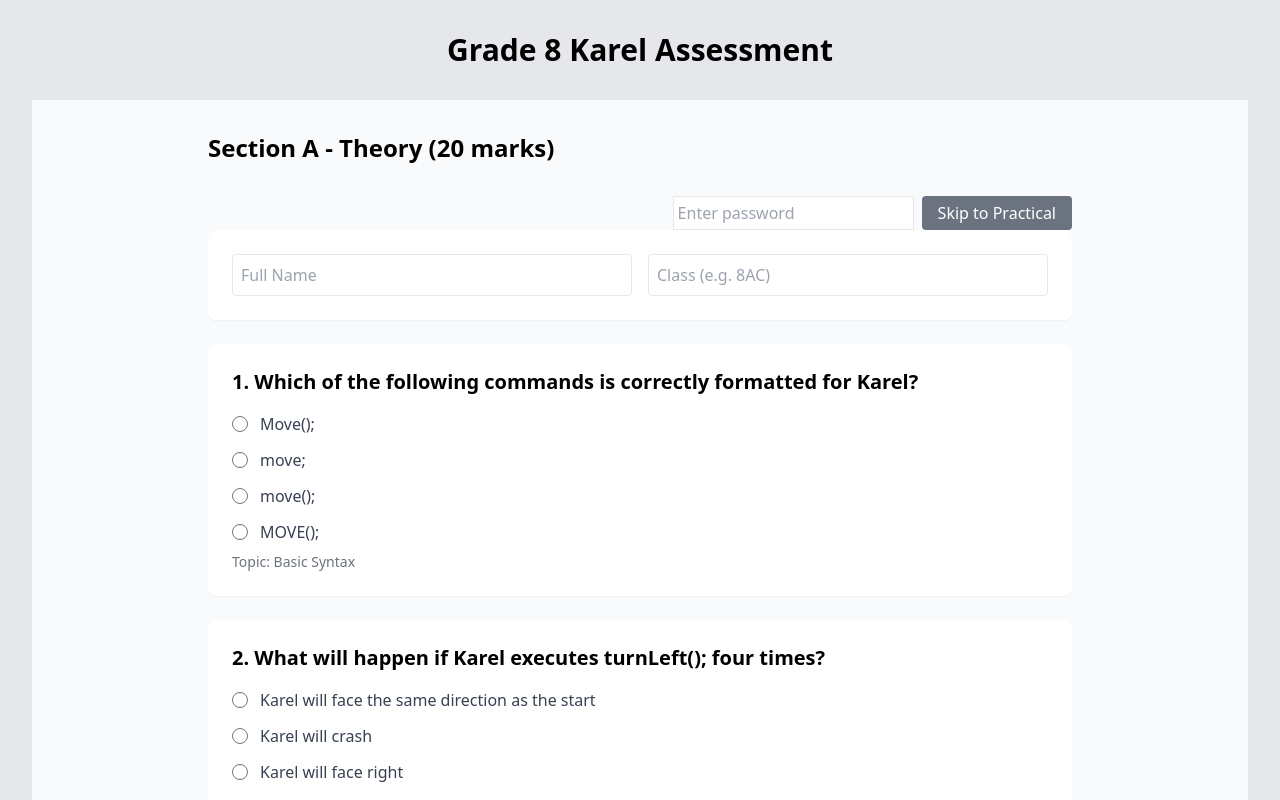
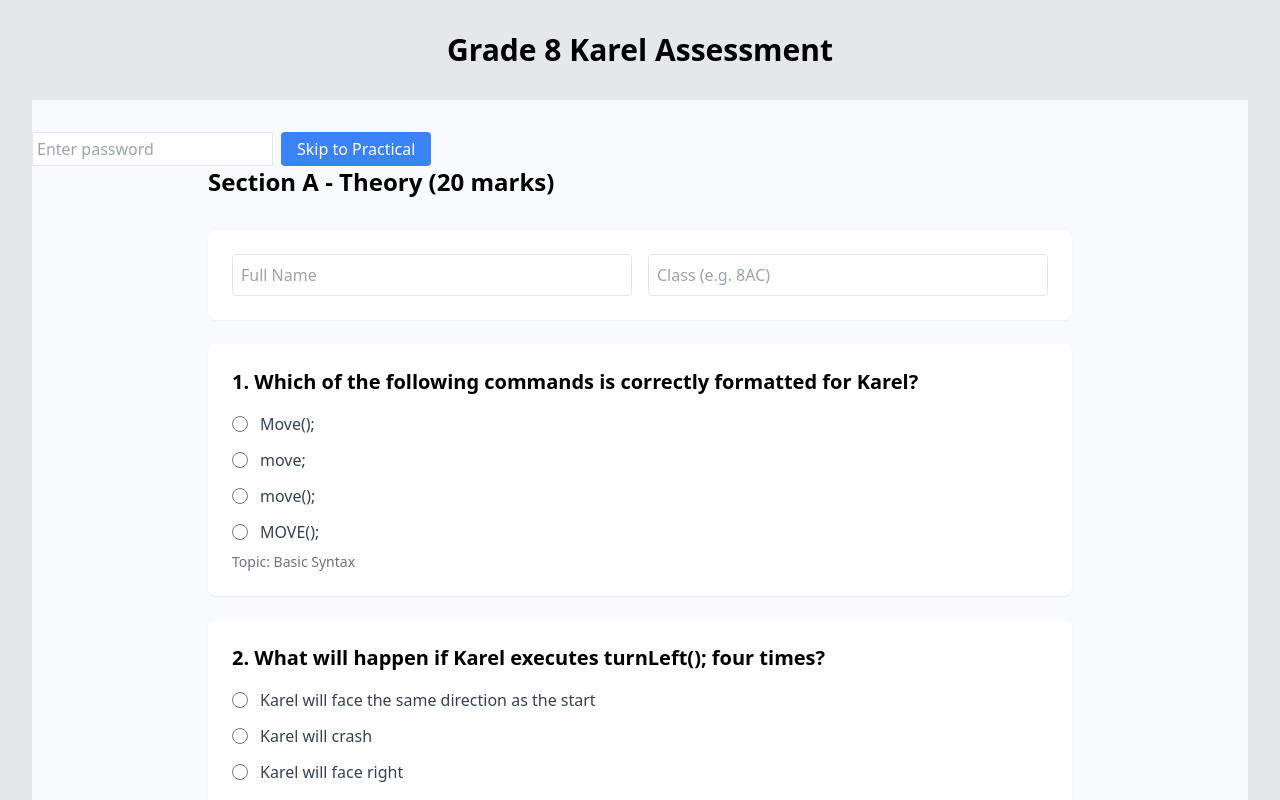
Before and after one commit to sjmc-IT-assessments/gr8-karel, a Next.js app: page /gr8-karel/assessment in a window 1280 px wide. Both pictures are taken after a click on the button "Skip to Practical". Shown: the top 800 px of the page. Built offline with nearby package versions, Linux system fonts and the light colour scheme.

Commit message:
colourchange

```diff
--- a/src/components/QuizSection/index.tsx
+++ b/src/components/QuizSection/index.tsx
@@ -93,11 +93,9 @@ export default function QuizSection() {
 
   return (
     <div className="min-h-screen bg-gray-50 py-8">
-      <div className="max-w-4xl mx-auto px-4">
-        <h1 className="text-2xl font-bold mb-8">Section A - Theory (20 marks)</h1>
-        <div className="mt-4 text-right">
+
       {showInput ? (
-            <div className="flex gap-2 justify-end">
+        <div className="flex gap-2 justify-right">
           <input
             type="password"
             className="border p-1"
@@ -107,7 +105,7 @@ export default function QuizSection() {
           />
           <button
             onClick={skipToPractical}
-                className="bg-gray-500 text-white px-4 py-1 rounded"
+            className="bg-blue-500 text-white px-4 py-1 rounded"
           >
             Skip to Practical
           </button>
@@ -120,7 +118,11 @@ export default function QuizSection() {
           Skip to Practical
         </button>
       )}
+      <div className="max-w-4xl mx-auto px-4">
+        <h1 className="text-2xl font-bold mb-8">Section A - Theory (20 marks)</h1>
+        <div className="mt-4 text-right">
         </div>
+
         {/* Student Info */}
         <div className="bg-white rounded-lg shadow-sm p-6 mb-6">
           <div className="grid grid-cols-2 gap-4">
```
Lines whose indentation alone changed are shown as unchanged.
